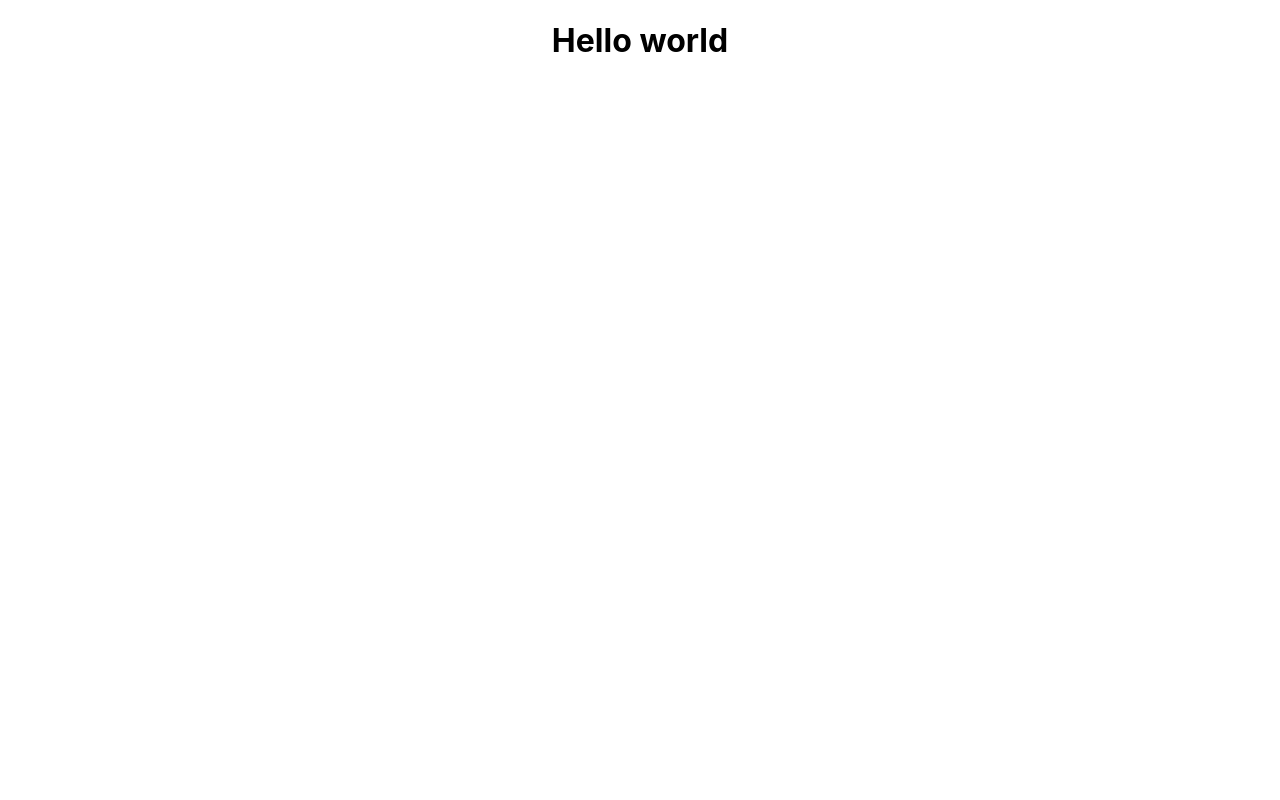
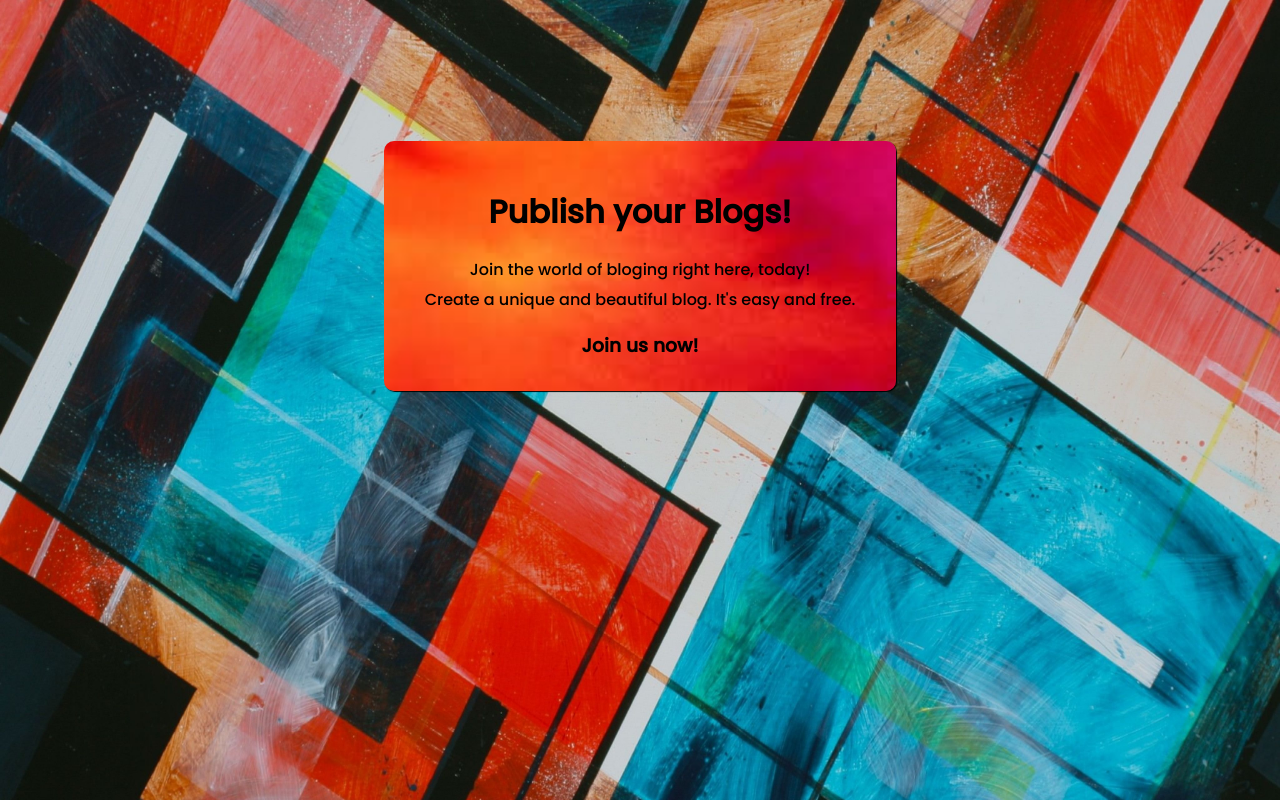
Before and after one commit to IEEE-BlogApp/frontend, a React (Create React App) app: page / in a window 1280 px wide. Built offline with nearby package versions, Linux system fonts and the light colour scheme.

Commit message:
Created a landing page

```diff
--- a/public/index.html
+++ b/public/index.html
@@ -24,7 +24,10 @@
       work correctly both with client-side routing and a non-root public URL.
       Learn how to configure a non-root public URL by running `npm run build`.
     -->
-    <title>React App</title>
+    <link rel="preconnect" href="https://fonts.googleapis.com">
+    <link rel="preconnect" href="https://fonts.gstatic.com" crossorigin>
+    <link href="https://fonts.googleapis.com/css2?family=Poppins:wght@500&display=swap" rel="stylesheet">
+    <title>MyBlogApp</title>
   </head>
   <body>
     <noscript>You need to enable JavaScript to run this app.</noscript>
--- a/src/App.js
+++ b/src/App.js
@@ -1,10 +1,14 @@
-import React from 'react';
-import './App.css';
+
 
 function App() {
   return (
     <div className="App">
-      <h1>Hello world</h1>
+      <div className="page">
+            <h1>Publish your Blogs!</h1>
+            <p>Join the world of bloging right here, today!</p>
+            <p>Create a unique and beautiful blog. It's easy and free.</p>
+            <h3>Join us now!</h3>
+      </div>
     </div>
   );
 }
--- a/src/index.css
+++ b/src/index.css
@@ -1,13 +1,49 @@
-body {
-  margin: 0;
-  font-family: -apple-system, BlinkMacSystemFont, 'Segoe UI', 'Roboto', 'Oxygen',
-    'Ubuntu', 'Cantarell', 'Fira Sans', 'Droid Sans', 'Helvetica Neue',
-    sans-serif;
-  -webkit-font-smoothing: antialiased;
-  -moz-osx-font-smoothing: grayscale;
+* {
+  box-sizing: border-box;
 }
 
-code {
-  font-family: source-code-pro, Menlo, Monaco, Consolas, 'Courier New',
-    monospace;
+html {
+  height: 100%;
+  font-family: 'Poppins', sans-serif;
 }
+
+body {
+  height: 100%;
+  margin: 0;
+}
+
+#root {
+  height: 100%;
+  width: 100%;
+  margin: 0;
+  background-image: url("./landing-page.jpg");
+  background-size: 100% 100%;
+  position: fixed;
+}
+
+.App {
+
+}
+
+.page {
+  box-shadow: 1px 1px 1px;
+  margin: 11% 30%;
+  background-image: url("./page_bg.jpg");
+  background-size: 100%;
+  border-radius: 10px;
+  text-align: center;
+  padding: 2% 2%;
+}
+
+.page > h1 {
+  font-weight: 900;
+}
+
+.page > h3 {
+  margin-bottom: 5px;
+}
+
+.page > p{
+  margin: 5px 5px;
+  font-weight: 500;
+}
--- a/src/index.js
+++ b/src/index.js
@@ -2,16 +2,15 @@ import React from 'react';
 import ReactDOM from 'react-dom/client';
 import './index.css';
 import App from './App';
-import reportWebVitals from './reportWebVitals';
+
 
 const root = ReactDOM.createRoot(document.getElementById('root'));
 root.render(
-  <React.StrictMode>
+
     <App />
-  </React.StrictMode>
+
 );
 
 // If you want to start measuring performance in your app, pass a function
 // to log results (for example: reportWebVitals(console.log))
 // or send to an analytics endpoint. Learn more: https://bit.ly/CRA-vitals
-reportWebVitals();
```
Also changed, not shown: src/landing-page.jpg (added), src/page_bg.jpg (added).
